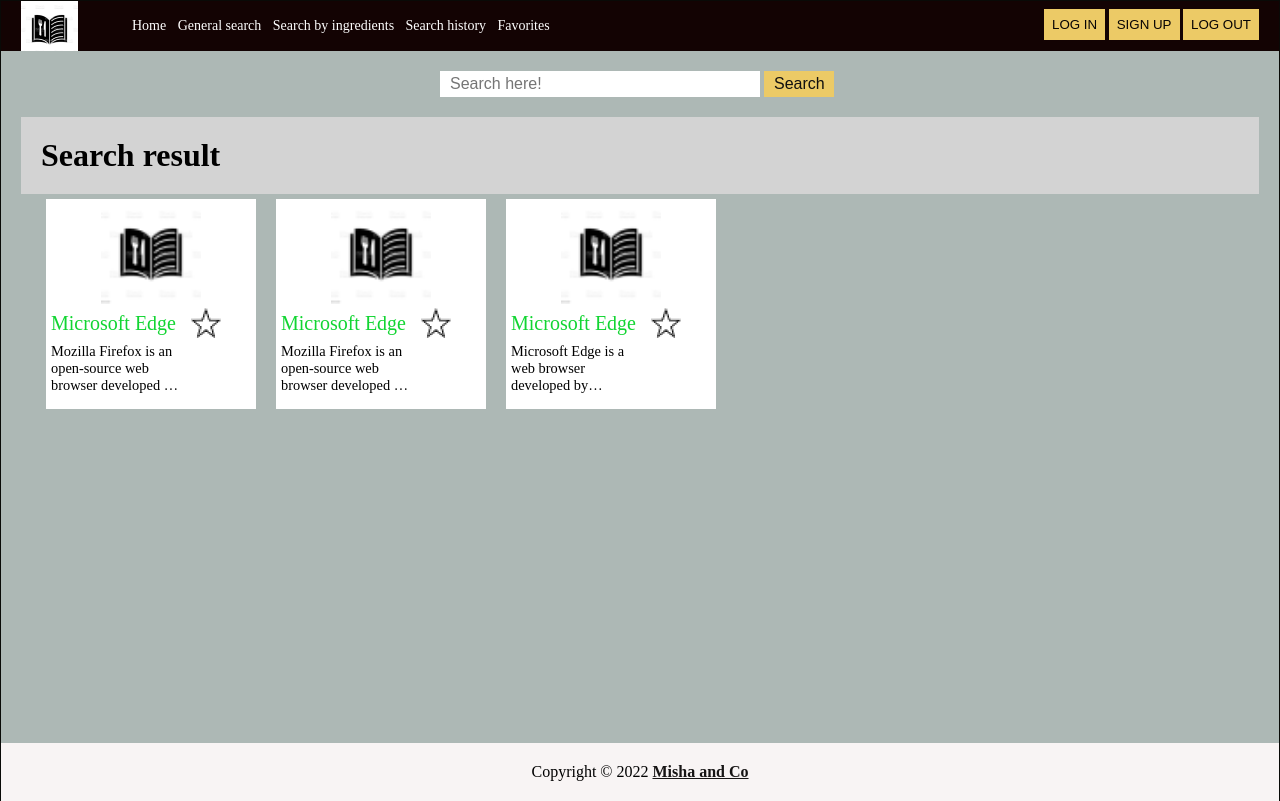
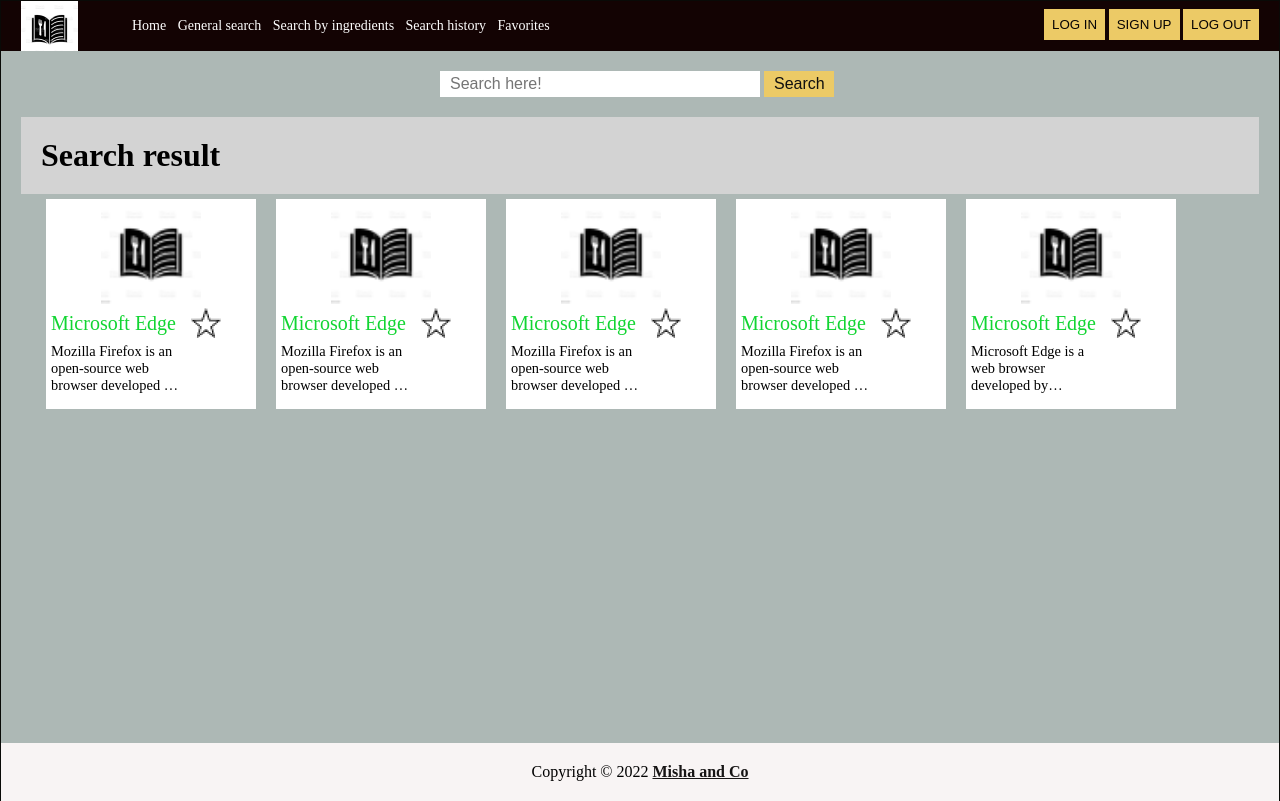
Before and after one commit to Michael2718/CookBook, a Flask app: template template/GeneralSearch.html in a window 1280 px wide. Run offline with Flask 2, Linux system fonts and the light colour scheme; the template is opened without the code that fills it, so the values that code supplies are empty.

Commit message:
second commit by Gavriel(Home - index)

```diff
--- a/template/Favorites.html
+++ b/template/Favorites.html
@@ -8,8 +8,8 @@
     </head>
     <header>
         <div id="dh1"  style='float: left; clear: left;'>
-            <a href="Home.html" style="float:left;  margin-right:50px;"><img src="../static/Logo.png"></a>
-            <a class="h" href="Home.html">Home</a>
+            <a href="index.html" style="float:left;  margin-right:50px;"><img src="../static/Logo.png"></a>
+            <a class="h" href="index.html">Home</a>
             <a class="h" href="GeneralSearch.html">General search</a>
             <a class="h" href="SearchByIngredients.html">Search by ingredients</a>
             <a class="h" href="SearchHistory.html">Search history</a>
--- a/template/GeneralSearch.html
+++ b/template/GeneralSearch.html
@@ -9,8 +9,8 @@
     <header>
 
         <div id="dh1"  style='float: left; clear: left;'>
-            <a href="Home.html" style="float:left;  margin-right:50px;"><img src="../static/Logo.png"></a>
-            <a class="h" href="Home.html">Home</a>
+            <a href="index.html" style="float:left;  margin-right:50px;"><img src="../static/Logo.png"></a>
+            <a class="h" href="index.html">Home</a>
             <a class="h" href="GeneralSearch.html">General search</a>
             <a class="h" href="SearchByIngredients.html">Search by ingredients</a>
             <a class="h" href="SearchHistory.html">Search history</a>
@@ -57,6 +57,26 @@
                     <input type="image" src="../static/EmptyStar.png" />
                 </div>
                 <div class="truncate">
+                    <p>Mozilla Firefox is an open-source web browser developed by Mozilla. Firefox has been the second most popular web browser since January, 2018.</p>
+                </div>
+            </article>
+            <article class="browser">
+                <img class="imgg" src="../static/Logo.png">
+                <a href="#" class="au">Microsoft Edge</a>
+                <div id="dh2"  style='float: right; clear: right;'>
+                    <input type="image" src="../static/EmptyStar.png" />
+                </div>
+                <div class="truncate">
+                    <p>Mozilla Firefox is an open-source web browser developed by Mozilla. Firefox has been the second most popular web browser since January, 2018.</p>
+                </div>
+            </article>
+            <article class="browser">
+                <img class="imgg" src="../static/Logo.png">
+                <a href="#" class="au">Microsoft Edge</a>
+                <div id="dh2"  style='float: right; clear: right;'>
+                    <input type="image" src="../static/EmptyStar.png" />
+                </div>
+                <div class="truncate">
                     <p>Microsoft Edge is a web browser developed by Microsoft, released in 2015. Microsoft Edge replaced Internet Explorer.</p>
                 </div>
             </article>
--- a/template/SearchByIngredients.html
+++ b/template/SearchByIngredients.html
@@ -9,8 +9,8 @@
     </head>
     <header>
         <div id="dh1"  style='float: left; clear: left;'>
-            <a href="Home.html" style="float:left;  margin-right:50px;"><img src="../static/Logo.png"></a>
-            <a class="h" href="Home.html">Home</a>
+            <a href="index.html" style="float:left;  margin-right:50px;"><img src="../static/Logo.png"></a>
+            <a class="h" href="index.html">Home</a>
             <a class="h" href="GeneralSearch.html">General search</a>
             <a class="h" href="SearchByIngredients.html">Search by ingredients</a>
             <a class="h" href="SearchHistory.html">Search history</a>
--- a/template/SearchHistory.html
+++ b/template/SearchHistory.html
@@ -8,8 +8,8 @@
     </head>
     <header>
         <div id="dh1"  style='float: left; clear: left;'>
-            <a href="Home.html" style="float:left;  margin-right:50px;"><img src="../static/Logo.png"></a>
-            <a class="h" href="Home.html">Home</a>
+            <a href="index.html" style="float:left;  margin-right:50px;"><img src="../static/Logo.png"></a>
+            <a class="h" href="index.html">Home</a>
             <a class="h" href="GeneralSearch.html">General search</a>
             <a class="h" href="SearchByIngredients.html">Search by ingredients</a>
             <a class="h" href="SearchHistory.html">Search history</a>
--- a/template/Home.html
+++ b/template/index.html
@@ -9,8 +9,8 @@
     <header>
 
         <div id="dh1"  style='float: left; clear: left;'>
-            <a href="Home.html" style="float:left;  margin-right:50px;"><img src="../static/Logo.png"></a>
-            <a class="h" href="Home.html">Home</a>
+            <a href="index.html" style="float:left;  margin-right:50px;"><img src="../static/Logo.png"></a>
+            <a class="h" href="index.html">Home</a>
             <a class="h" href="GeneralSearch.html">General search</a>
             <a class="h" href="SearchByIngredients.html">Search by ingredients</a>
             <a class="h" href="SearchHistory.html">Search history</a>
```
